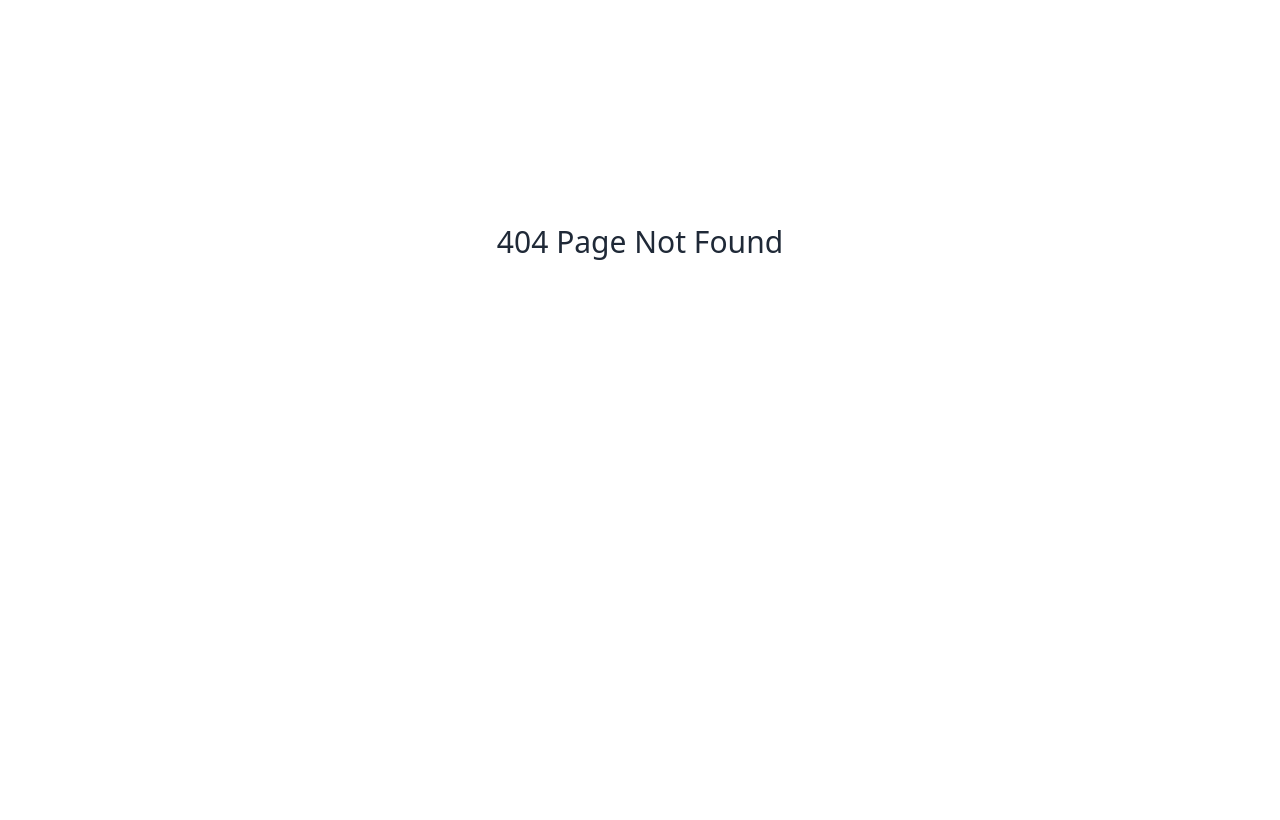
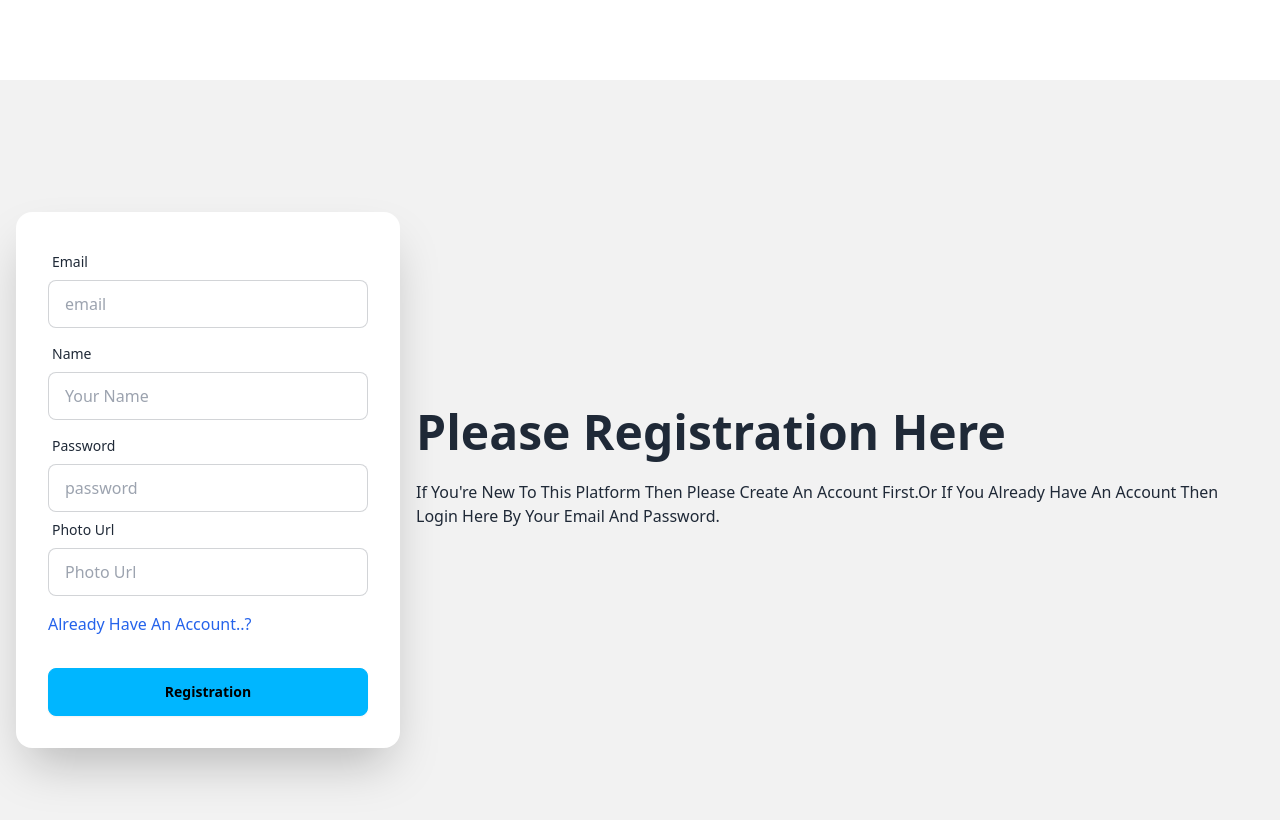
Before and after one commit to akashmuhammadabrrar/A12-edu-manage-clientB10, a React (Vite) app: page /registration in a window 1280 px wide. Before the commit this address had no page. Shown: the top 820 px of the page. Built offline with nearby package versions, Linux system fonts and the light colour scheme; no server answers.

Commit message:
this commit for firebase auth and create user with registration

```diff
--- a/src/Layouts/MainLayout/MainLayout.jsx
+++ b/src/Layouts/MainLayout/MainLayout.jsx
@@ -6,7 +6,9 @@ import Navbar from "../../Pages/Shared/Navbar/Navbar";
 const MainLayout = () => {
   const location = useLocation();
   console.log(location);
-  const noHeaderFooter = location.pathname.includes("login");
+  const noHeaderFooter =
+    location.pathname.includes("login") ||
+    location.pathname.includes("registration");
 
   return (
     <div>
--- a/src/Pages/Login/Login.jsx
+++ b/src/Pages/Login/Login.jsx
@@ -1,12 +1,20 @@
-import React from "react";
+import React, { useContext } from "react";
+import { authContext } from "../../Providers/AuthProvider";
+import { Link } from "react-router-dom";
 
 const Login = () => {
+  const { loginUser, loading } = useContext(authContext);
+
   const handleLogin = (e) => {
     e.preventDefault();
     const form = e.target;
     const email = form.email.value;
     const password = form.password.value;
     console.log(email, password);
+    loginUser(email, password).then((result) => {
+      const user = result.user;
+      console.log(user);
+    });
   };
 
   return (
@@ -15,9 +23,9 @@ const Login = () => {
         <div className="text-center lg:text-left">
           <h1 className="text-5xl font-bold">Please Login Here</h1>
           <p className="py-6">
-            If Your New To This Platform Then Please Create An Account First.Or
-            If You Already Have An Account Then Login Here By Your Email And
-            Password.
+            If You Have An Account Created In This Platform Then You Can Login
+            Here. If Not Then Please Create An Account First To Access Our All
+            Information And Data.
           </p>
         </div>
         <div className="card bg-base-100 w-full max-w-sm shrink-0 shadow-2xl">
@@ -45,11 +53,13 @@ const Login = () => {
                 className="input input-bordered"
                 required
               />
-              <label className="label">
-                <a href="#" className="label-text-alt link link-hover">
-                  Forgot password?
-                </a>
-              </label>
+              <div className="mt-4">
+                <Link
+                  to="/registration"
+                  className=" link link-hover text-blue-600">
+                  New In This Website..? Sign up first
+                </Link>
+              </div>
             </div>
             <div className="form-control mt-6">
               <input
--- /dev/null
+++ b/src/Pages/Registration/Registration.jsx
@@ -0,0 +1,106 @@
+import React, { useContext } from "react";
+import { Link } from "react-router-dom";
+import { authContext } from "../../Providers/AuthProvider";
+
+const Registration = () => {
+  const { createUser } = useContext(authContext);
+
+  const handleRegistration = (e) => {
+    e.preventDefault();
+    const form = e.target;
+    const email = form.email.value;
+    const name = form.name.value;
+    const password = form.password.value;
+    const photo = form.photo.value;
+    console.table({ email, password, name, photo });
+    createUser(email, password).then((result) => {
+      const loggedUser = result.user;
+      console.log(loggedUser);
+    });
+  };
+
+  return (
+    <div className="hero bg-base-200 min-h-screen">
+      <div className="hero-content flex-col lg:flex-row-reverse">
+        <div className="text-center lg:text-left">
+          <h1 className="text-5xl font-bold">Please Registration Here</h1>
+          <p className="py-6">
+            If You're New To This Platform Then Please Create An Account
+            First.Or If You Already Have An Account Then Login Here By Your
+            Email And Password.
+          </p>
+        </div>
+        <div className="card bg-base-100 w-full max-w-sm shrink-0 shadow-2xl">
+          <form onSubmit={handleRegistration} className="card-body">
+            {/* email */}
+            <div className="form-control">
+              <label className="label">
+                <span className="label-text">Email</span>
+              </label>
+              <input
+                type="email"
+                name="email"
+                placeholder="email"
+                className="input input-bordered"
+                required
+              />
+            </div>
+            {/* Name Field */}
+            <div className="form-control">
+              <label className="label">
+                <span className="label-text">Name</span>
+              </label>
+              <input
+                type="text"
+                name="name"
+                placeholder="Your Name"
+                className="input input-bordered"
+                required
+              />
+            </div>
+            {/* Password */}
+            <div className="form-control">
+              <label className="label">
+                <span className="label-text">Password</span>
+              </label>
+              <input
+                type="password"
+                name="password"
+                placeholder="password"
+                className="input input-bordered"
+                required
+              />
+              {/* Photo url */}
+              <div className="form-control">
+                <label className="label">
+                  <span className="label-text">Photo Url</span>
+                </label>
+                <input
+                  type="text"
+                  name="photo"
+                  placeholder="Photo Url"
+                  className="input input-bordered"
+                  required
+                />
+              </div>
+              <div className="mt-4">
+                <Link to="/login" className=" text-blue-600 link link-hover">
+                  Already Have An Account..?
+                </Link>
+              </div>
+            </div>
+            <div className="form-control mt-6">
+              <input
+                type="submit"
+                className="btn btn-info font-bold"
+                value="Registration"
+              />
+            </div>
+          </form>
+        </div>
+      </div>
+    </div>
+  );
+};
+
+export default Registration;
--- /dev/null
+++ b/src/Providers/AuthProvider.jsx
@@ -0,0 +1,60 @@
+import { createContext, useEffect, useState } from "react";
+import {
+  createUserWithEmailAndPassword,
+  getAuth,
+  onAuthStateChanged,
+  signInWithEmailAndPassword,
+  signOut,
+} from "firebase/auth";
+import { app } from "../firebase/firebase.config";
+
+export const authContext = createContext(null);
+const auth = getAuth(app);
+
+const AuthProvider = ({ children }) => {
+  const [user, setUser] = useState(null);
+  const [loading, setLoading] = useState(true);
+
+  // create user with email and password
+  const createUser = (email, password) => {
+    setLoading(true);
+    return createUserWithEmailAndPassword(auth, email, password);
+  };
+
+  //  login user
+  const loginUser = (email, password) => {
+    setLoading(true);
+    return signInWithEmailAndPassword(email, password);
+  };
+  // logout user
+  const logOut = (auth) => {
+    setLoading(true);
+    return signOut(auth);
+  };
+
+  //   observatory function
+  useEffect(() => {
+    const unsubscribe = onAuthStateChanged(auth, (currentUser) => {
+      setUser(currentUser);
+      console.log("Current User", currentUser);
+      setLoading(false);
+    });
+    return () => {
+      return unsubscribe();
+    };
+  }, []);
+
+  const authInfo = {
+    user,
+    loading,
+    createUser,
+    loginUser,
+    logOut,
+  };
+
+  return (
+    <authContext.Provider value={authInfo}>{children}</authContext.Provider>
+  );
+};
+
+export default AuthProvider;
--- a/src/Routes/routes.jsx
+++ b/src/Routes/routes.jsx
@@ -4,6 +4,7 @@ import Home from "../Pages/Home/Home";
 import TeachReqForm from "../Pages/TeachingRequestForm/TeachReqForm";
 import AllClasses from "../Pages/AllClasses/AllClasses";
 import Login from "../Pages/Login/Login";
+import Registration from "../Pages/Registration/Registration";
 
 export const router = createBrowserRouter([
   {
@@ -29,6 +30,10 @@ export const router = createBrowserRouter([
         path: "/login",
         element: <Login></Login>,
       },
+      {
+        path: "/registration",
+        element: <Registration></Registration>,
+      },
     ],
   },
 ]);
--- /dev/null
+++ b/src/firebase/firebase.config.js
@@ -0,0 +1,17 @@
+// Import the functions you need from the SDKs you need
+import { initializeApp } from "firebase/app";
+// TODO: Add SDKs for Firebase products that you want to use
+// https://firebase.google.com/docs/web/setup#available-libraries
+
+// Your web app's Firebase configuration
+const firebaseConfig = {
+  apiKey: import.meta.env.VITE_apiKey,
+  authDomain: import.meta.env.VITE_authDomain,
+  projectId: import.meta.env.VITE_projectId,
+  storageBucket: import.meta.env.VITE_storageBucket,
+  messagingSenderId: import.meta.env.VITE_messagingSenderId,
+  appId: import.meta.env.VITE_appId,
+};
+
+// Initialize Firebase
+export const app = initializeApp(firebaseConfig);
--- a/src/main.jsx
+++ b/src/main.jsx
@@ -3,11 +3,14 @@ import { createRoot } from "react-dom/client";
 import "./index.css";
 import { RouterProvider } from "react-router-dom";
 import { router } from "./Routes/routes";
+import AuthProvider from "./Providers/AuthProvider";
 
 createRoot(document.getElementById("root")).render(
   <StrictMode>
-    <div className="max-w-screen-2xl mx-auto">
-      <RouterProvider router={router} />
-    </div>
+    <AuthProvider>
+      <div className="max-w-screen-2xl mx-auto">
+        <RouterProvider router={router} />
+      </div>
+    </AuthProvider>
   </StrictMode>
 );
```
